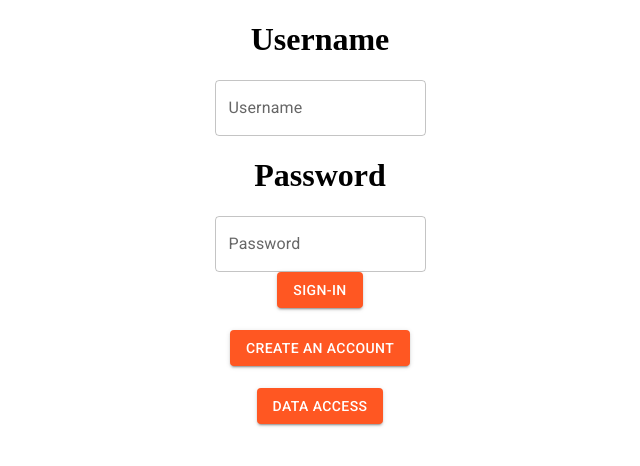
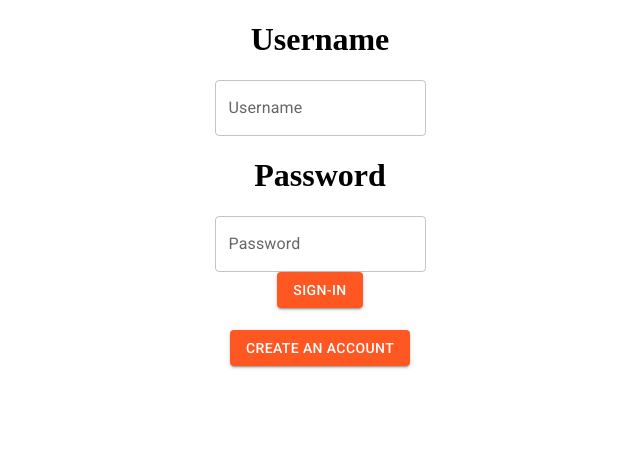
Before and after one commit to LandynMoreno/EE461L, a React (Create React App) app in the folder project/: page / in a window 1280 px wide. Shown: the top 466 px of the page, without its empty margins (320-960 px from the left). Built offline with nearby package versions, Linux system fonts and the light colour scheme.

Commit message:
Update Signin.js

```diff
--- a/project/src/components/Signin.js
+++ b/project/src/components/Signin.js
@@ -88,13 +88,7 @@ function Signin({setGlobalUser, globalUser}) {
                 <h1> </h1>
                 <h3> {errorMsg} </h3>
                 <Button variant="contained" onClick={()=>navigate('/newuser')}>Create an Account</Button>
-                <h1> </h1>
-                <Button variant="contained" onClick={()=>navigate('/dataaccess')}>Data Access</Button>
             </div>
-
-
-
-
 
         </div>
     );
```
